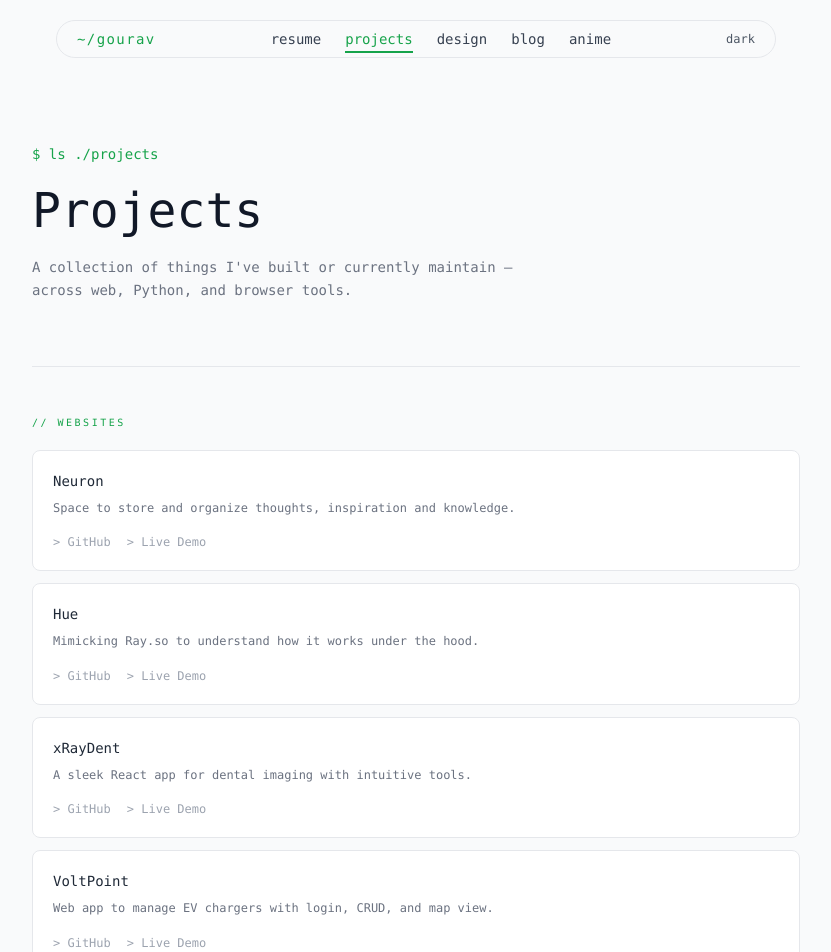
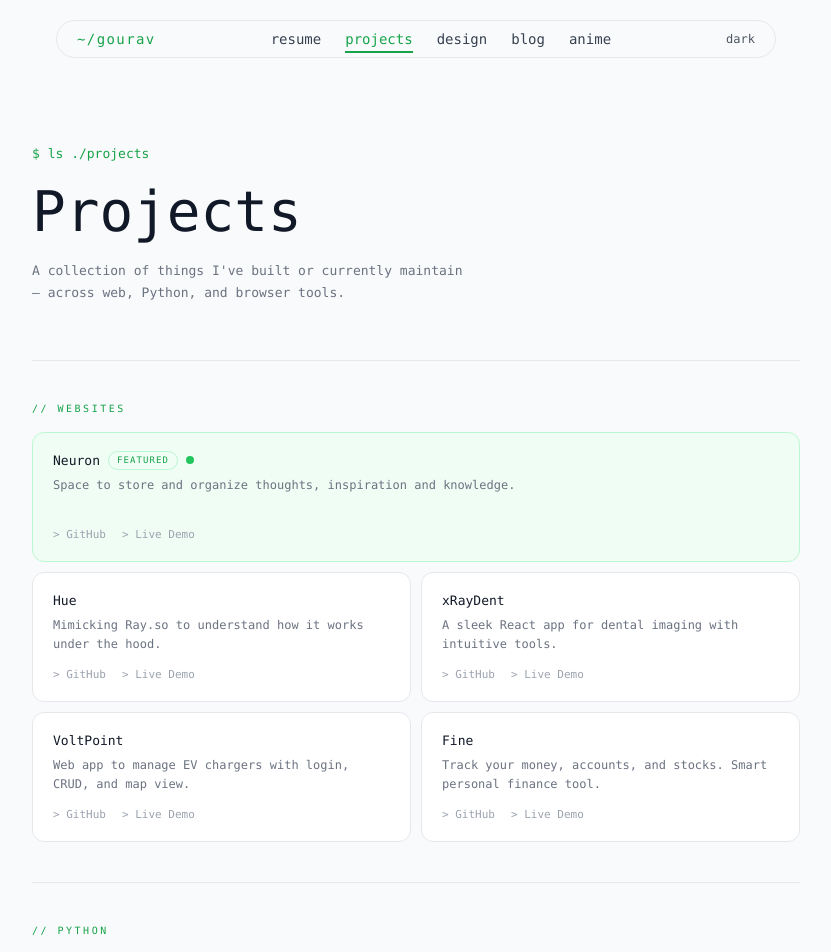
Before and after one commit to venomusblood568/venomusblood568.github.io, a Next.js app: page /project in a window 1280 px wide. Shown: the top 952 px of the page, without its empty margins (224-1055 px from the left). Built offline with nearby package versions, Linux system fonts and the light colour scheme.

Commit message:
- project bento update - Dash extension content update

```diff
--- a/app/project/page.tsx
+++ b/app/project/page.tsx
@@ -10,18 +10,8 @@ type Project = {
   live?: string;
   badge?: string;
   active?: boolean;
+  span?: "wide" | "tall" | "normal";
 };
-
-// const WIP: Project[] = [
-//   {
-//     title: "Hound",
-//     desc: "Lean, developer-friendly monitoring platform that automatically checks websites/APIs, provides insights, and alerts owners in real-time.",
-//     github: "https://github.com/venomusblood568/hound",
-//     live: "#",
-//     badge: "LATEST",
-//     active: true,
-//   },
-// ];
 
 const WEBSITES: Project[] = [
   {
@@ -29,6 +19,9 @@ const WEBSITES: Project[] = [
     desc: "Space to store and organize thoughts, inspiration and knowledge.",
     github: "https://github.com/venomusblood568/Neuron-front-end",
     live: "https://neuron-duck.vercel.app/",
+    badge: "FEATURED",
+    active: true,
+    span: "wide",
   },
   {
     title: "Hue",
@@ -71,9 +64,22 @@ const PYTHON: Project[] = [
 
 const EXTENSIONS: Project[] = [
   {
+    title: "Dash",
+    desc: "Keyboard-first browser launcher for instant navigation.",
+    github: "https://github.com/venomusblood568/dash",
+    badge: "FEATURED",
+    active: true,
+    span: "wide",
+  },
+  {
     title: "Link Vault",
     desc: "Save and organize all your links for later visits.",
     github: "https://github.com/venomusblood568/linkvault",
+  },
+  {
+    title: "Infohub",
+    desc: "Save and reuse frequently typed text snippets.",
+    github: "https://github.com/venomusblood568/Infohub",
   },
   {
     title: "Hyper Flow",
@@ -85,11 +91,6 @@ const EXTENSIONS: Project[] = [
     desc: "Random Bhagavad Gita verse with one click — daily spiritual insight.",
     github: "https://github.com/venomusblood568/Project5/tree/main/GitaVerses",
   },
-  {
-    title: "Infohub",
-    desc: "Save and reuse frequently typed text snippets.",
-    github: "https://github.com/venomusblood568/Infohub",
-  },
 ];
 
 const LEARNING: Project[] = [
@@ -97,6 +98,7 @@ const LEARNING: Project[] = [
     title: "Paytm Clone",
     desc: "Full-stack clone with user auth, wallet balance tracking, and money transfer.",
     github: "https://github.com/venomusblood568/paytm-clone",
+    span: "wide",
   },
 ];
 
@@ -133,7 +135,9 @@ function FadeSection({
     <div
       ref={ref}
       style={{ transitionDelay: `${delay}ms` }}
-      className={`transition-all duration-700 ${inView ? "opacity-100 translate-y-0" : "opacity-0 translate-y-6"}`}
+      className={`transition-all duration-700 ${
+        inView ? "opacity-100 translate-y-0" : "opacity-0 translate-y-6"
+      }`}
     >
       {children}
     </div>
@@ -144,48 +148,90 @@ function ProjectCard({
   project,
   isDark,
   accent,
+  accentBg,
+  accentBorder,
   textMid,
   textDim,
+  featured = false,
 }: {
   project: Project;
   isDark: boolean;
   accent: string;
+  accentBg: string;
+  accentBorder: string;
   textMid: string;
   textDim: string;
+  featured?: boolean;
 }) {
+  const [hovered, setHovered] = useState(false);
+
   return (
     <div
-      className="rounded-lg p-5 transition-all duration-150 group"
+      onMouseEnter={() => setHovered(true)}
+      onMouseLeave={() => setHovered(false)}
       style={{
-        border: `1px solid ${isDark ? "#1a1a1a" : "#e5e7eb"}`,
-        background: isDark ? "#111" : "#fff",
-      }}
-      onMouseEnter={(e) => {
-        (e.currentTarget as HTMLDivElement).style.borderColor = isDark
+        gridColumn: project.span === "wide" ? "span 2" : "span 1",
+        background: featured
+          ? isDark
+            ? "#0a1a0f"
+            : "#f0fdf4"
+          : isDark
+            ? "#111"
+            : "#fff",
+        border: `1px solid ${
+          hovered
+            ? featured
+              ? accentBorder
+              : isDark
                 ? "#2a2a2a"
-          : "#d1d5db";
-      }}
-      onMouseLeave={(e) => {
-        (e.currentTarget as HTMLDivElement).style.borderColor = isDark
+                : "#d1d5db"
+            : featured
+              ? accentBorder
+              : isDark
                 ? "#1a1a1a"
-          : "#e5e7eb";
+                : "#e5e7eb"
+        }`,
+        borderRadius: "12px",
+        padding: "1.1rem 1.25rem",
+        display: "flex",
+        flexDirection: "column",
+        justifyContent: "space-between",
+        minHeight: "130px",
+        transition: "border-color 0.15s, transform 0.15s",
+        transform: hovered ? "translateY(-1px)" : "none",
+        cursor: "default",
       }}
     >
-      {/* Header */}
-      <div className="flex items-center gap-2.5 mb-2 flex-wrap">
+      {/* Top */}
+      <div>
+        <div
+          style={{
+            display: "flex",
+            alignItems: "center",
+            gap: "8px",
+            flexWrap: "wrap",
+            marginBottom: "6px",
+          }}
+        >
           <span
-          className="text-sm font-medium transition-colors duration-150 group-hover:opacity-80"
-          style={{ color: isDark ? "#e5e7eb" : "#1f2937" }}
+            style={{
+              fontSize: "13px",
+              fontWeight: 500,
+              color: isDark ? "#e5e7eb" : "#111827",
+            }}
           >
             {project.title}
           </span>
 
           {project.badge && (
             <span
-            className="text-[9px] tracking-[0.15em] px-2 py-0.5 rounded-full"
               style={{
-              background: isDark ? "#052e16" : "#f0fdf4",
-              border: `1px solid ${isDark ? "#14532d" : "#bbf7d0"}`,
+                fontSize: "9px",
+                letterSpacing: "0.12em",
+                padding: "2px 8px",
+                borderRadius: "99px",
+                background: accentBg,
+                border: `1px solid ${accentBorder}`,
                 color: accent,
               }}
             >
@@ -194,24 +240,61 @@ function ProjectCard({
           )}
 
           {project.active && (
-          <span className="relative flex h-2 w-2 ml-0.5">
-            <span className="animate-ping absolute inline-flex h-full w-full rounded-full bg-green-400 opacity-75" />
-            <span className="relative inline-flex rounded-full h-2 w-2 bg-green-500" />
+            <span
+              style={{
+                position: "relative",
+                display: "inline-flex",
+                width: 8,
+                height: 8,
+              }}
+            >
+              <span
+                style={{
+                  position: "absolute",
+                  inset: 0,
+                  borderRadius: "50%",
+                  background: "#4ade80",
+                  opacity: 0.75,
+                  animation: "ping 1.5s cubic-bezier(0,0,0.2,1) infinite",
+                }}
+              />
+              <span
+                style={{
+                  position: "relative",
+                  borderRadius: "50%",
+                  width: 8,
+                  height: 8,
+                  background: "#22c55e",
+                }}
+              />
             </span>
           )}
         </div>
 
-      <p className="text-xs leading-relaxed mb-4" style={{ color: textMid }}>
+        <p
+          style={{
+            fontSize: "12px",
+            lineHeight: 1.6,
+            color: textMid,
+            marginBottom: "12px",
+          }}
+        >
           {project.desc}
         </p>
+      </div>
 
-      <div className="flex gap-4">
+      {/* Links */}
+      <div style={{ display: "flex", gap: "16px" }}>
         <a
           href={project.github}
           target="_blank"
           rel="noopener noreferrer"
-          className="text-xs transition-colors duration-150 hover:opacity-100"
-          style={{ color: textDim }}
+          style={{
+            fontSize: "11px",
+            color: textDim,
+            textDecoration: "none",
+            transition: "color 0.15s",
+          }}
           onMouseEnter={(e) =>
             ((e.currentTarget as HTMLAnchorElement).style.color = accent)
           }
@@ -226,8 +309,12 @@ function ProjectCard({
             href={project.live}
             target="_blank"
             rel="noopener noreferrer"
-            className="text-xs transition-colors duration-150"
-            style={{ color: textDim }}
+            style={{
+              fontSize: "11px",
+              color: textDim,
+              textDecoration: "none",
+              transition: "color 0.15s",
+            }}
             onMouseEnter={(e) =>
               ((e.currentTarget as HTMLAnchorElement).style.color = accent)
             }
@@ -243,55 +330,72 @@ function ProjectCard({
   );
 }
 
-function Section({
+function BentoSection({
   label,
   projects,
   isDark,
   accent,
+  accentBg,
+  accentBorder,
   textMid,
   textDim,
   divider,
-  grid = false,
 }: {
   label: string;
   projects: Project[];
   isDark: boolean;
   accent: string;
+  accentBg: string;
+  accentBorder: string;
   textMid: string;
   textDim: string;
   divider: string;
-  grid?: boolean;
 }) {
+  const sharedProps = {
+    isDark,
+    accent,
+    accentBg,
+    accentBorder,
+    textMid,
+    textDim,
+  };
+
   return (
     <FadeSection>
-      <section className="mb-12">
+      <section style={{ marginBottom: "2.5rem" }}>
         <p
-          className="text-[10px] tracking-[0.25em] mb-5"
-          style={{ color: accent }}
+          style={{
+            fontSize: "10px",
+            letterSpacing: "0.25em",
+            color: accent,
+            marginBottom: "1rem",
+          }}
         >
           {label}
         </p>
-        <div
-          className={
-            grid
-              ? "grid grid-cols-1 sm:grid-cols-2 gap-3"
-              : "flex flex-col gap-3"
-          }
-        >
-          {projects.map((p) => (
+
+        {/*
+          Bento grid: 2 columns on desktop, 1 column on mobile.
+          "wide" cards span 2 cols on desktop, always full width on mobile.
+          We use a CSS class + a <style> tag injected once.
+        */}
+        <div className="bento-grid">
+          {projects.map((p, i) => (
             <ProjectCard
               key={p.title}
               project={p}
-              isDark={isDark}
-              accent={accent}
-              textMid={textMid}
-              textDim={textDim}
+              featured={i === 0 && p.span === "wide"}
+              {...sharedProps}
             />
           ))}
         </div>
       </section>
+
       <div
-        style={{ borderTop: `1px solid ${divider}`, marginBottom: "3rem" }}
+        style={{
+          borderTop: `1px solid ${divider}`,
+          marginBottom: "2.5rem",
+        }}
       />
     </FadeSection>
   );
@@ -315,39 +419,93 @@ export default function Projects() {
   }, []);
 
   const accent = isDark ? "#4ade80" : "#16a34a";
-  // const bg = isDark ? "#0a0a0a" : "#f9fafb";
+  const accentBg = isDark ? "#052e16" : "#f0fdf4";
+  const accentBorder = isDark ? "#14532d" : "#bbf7d0";
   const divider = isDark ? "#1f2937" : "#e5e7eb";
   const textPri = isDark ? "#f0f0f0" : "#111827";
   const textMid = isDark ? "#9ca3af" : "#6b7280";
-  const textDim = isDark ? "#374151" : "#9ca3af";
+  const textDim = isDark ? "#4b5563" : "#9ca3af";
 
-  const sharedProps = { isDark, accent, textMid, textDim, divider };
+  const sharedProps = {
+    isDark,
+    accent,
+    accentBg,
+    accentBorder,
+    textMid,
+    textDim,
+    divider,
+  };
 
   return (
-    <div
-      className="min-h-screen flex flex-col transition-colors duration-300"
-    >
+    <div className="min-h-screen flex flex-col transition-colors duration-300">
+      {/* Bento grid responsive styles */}
+      <style>{`
+        @keyframes ping {
+          75%, 100% { transform: scale(2); opacity: 0; }
+        }
+        @keyframes fadeup {
+          from { opacity: 0; transform: translateY(16px); }
+          to   { opacity: 1; transform: translateY(0); }
+        }
+
+        /* 2-col bento on sm+ screens */
+        .bento-grid {
+          display: grid;
+          grid-template-columns: repeat(2, 1fr);
+          gap: 10px;
+        }
+
+        /* On mobile (< 480px): single column, wide cards fill full width */
+        @media (max-width: 479px) {
+          .bento-grid {
+            grid-template-columns: 1fr;
+          }
+          /* Override inline gridColumn: span 2 */
+          .bento-grid > * {
+            grid-column: span 1 !important;
+          }
+        }
+      `}</style>
+
       <Header />
 
       <main className="flex justify-center px-4 pt-36 pb-24 sm:px-10 md:px-16 lg:px-32">
         <div className="w-full max-w-3xl font-mono">
           {/* Hero */}
-          <section className="mb-16">
+          <section style={{ marginBottom: "3.5rem" }}>
             <p
-              className="text-sm mb-4 opacity-0 animate-[fadeup_0.4s_ease_0.2s_forwards]"
-              style={{ color: accent }}
+              style={{
+                fontSize: "13px",
+                color: accent,
+                marginBottom: "1rem",
+                opacity: 0,
+                animation: "fadeup 0.4s ease 0.2s forwards",
+              }}
             >
               $ ls ./projects
             </p>
             <h1
-              className="text-4xl sm:text-5xl font-normal leading-tight mb-4 opacity-0 animate-[fadeup_0.5s_ease_0.5s_forwards]"
-              style={{ color: textPri }}
+              style={{
+                fontSize: "clamp(2rem, 5vw, 3.5rem)",
+                fontWeight: 400,
+                lineHeight: 1.15,
+                color: textPri,
+                marginBottom: "1rem",
+                opacity: 0,
+                animation: "fadeup 0.5s ease 0.5s forwards",
+              }}
             >
               Projects
             </h1>
             <p
-              className="text-sm leading-relaxed max-w-lg opacity-0 animate-[fadeup_0.5s_ease_0.8s_forwards]"
-              style={{ color: textMid }}
+              style={{
+                fontSize: "13px",
+                lineHeight: 1.7,
+                maxWidth: "440px",
+                color: textMid,
+                opacity: 0,
+                animation: "fadeup 0.5s ease 0.8s forwards",
+              }}
             >
               A collection of things I&apos;ve built or currently maintain —
               across web, Python, and browser tools.
@@ -355,22 +513,31 @@ export default function Projects() {
           </section>
 
           <div
-            style={{ borderTop: `1px solid ${divider}`, marginBottom: "3rem" }}
+            style={{
+              borderTop: `1px solid ${divider}`,
+              marginBottom: "2.5rem",
+            }}
           />
 
-          {/* <Section label="// WIP" projects={WIP} {...sharedProps} /> */}
-          <Section label="// WEBSITES" projects={WEBSITES} {...sharedProps} />
-          <Section label="// PYTHON" projects={PYTHON} {...sharedProps} grid />
-          <Section
+          <BentoSection
+            label="// WEBSITES"
+            projects={WEBSITES}
+            {...sharedProps}
+          />
+          <BentoSection label="// PYTHON" projects={PYTHON} {...sharedProps} />
+          <BentoSection
             label="// CHROME EXTENSIONS"
             projects={EXTENSIONS}
             {...sharedProps}
-            grid
           />
-          <Section label="// LEARNING" projects={LEARNING} {...sharedProps} />
+          <BentoSection
+            label="// LEARNING"
+            projects={LEARNING}
+            {...sharedProps}
+          />
 
           <FadeSection>
-            <p className="text-xs" style={{ color: textDim }}>
+            <p style={{ fontSize: "12px", color: textDim }}>
               ...and there&apos;s a lot more on the horizon.
             </p>
           </FadeSection>
```
Lines whose indentation alone changed are shown as unchanged.
